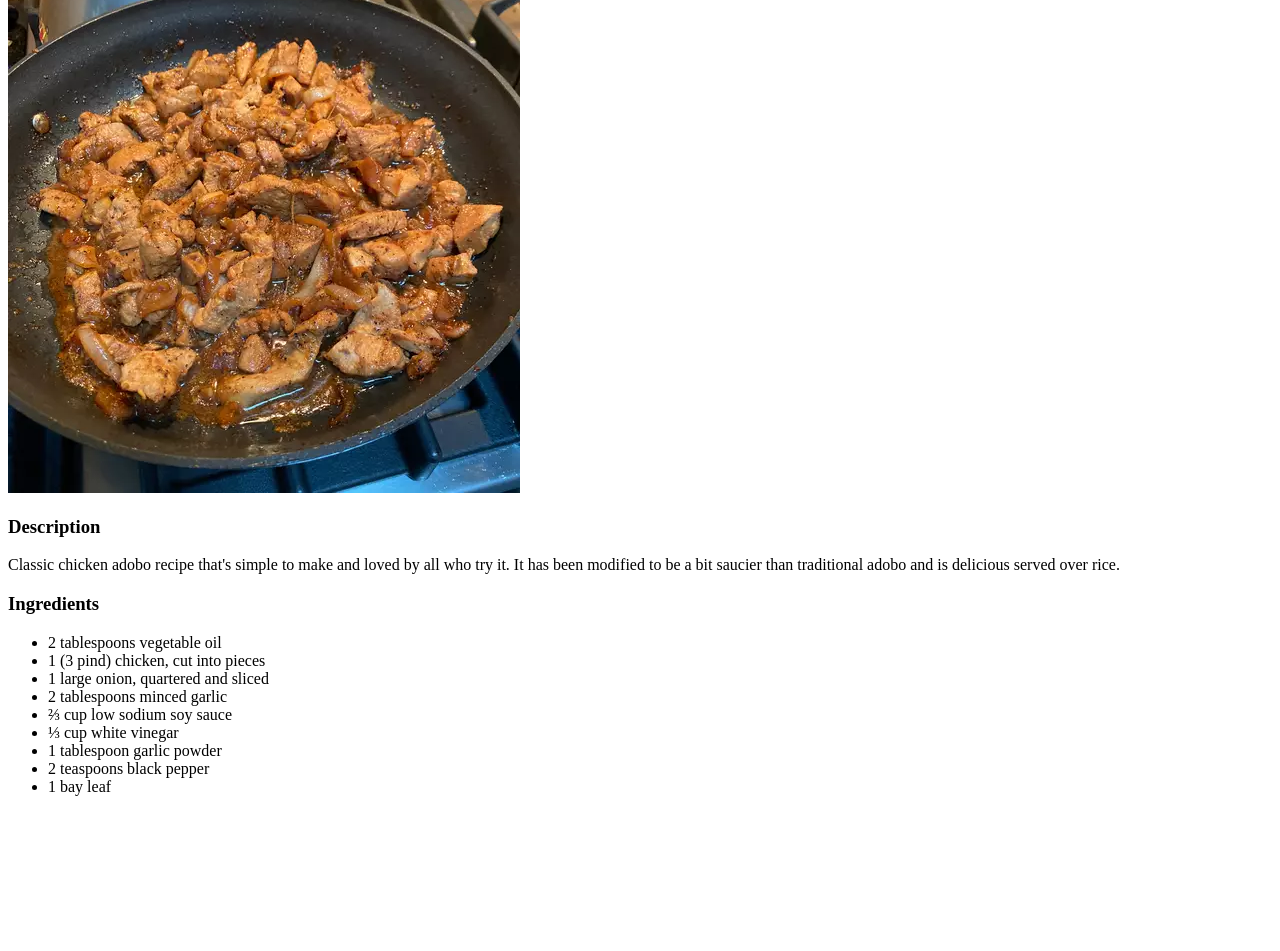
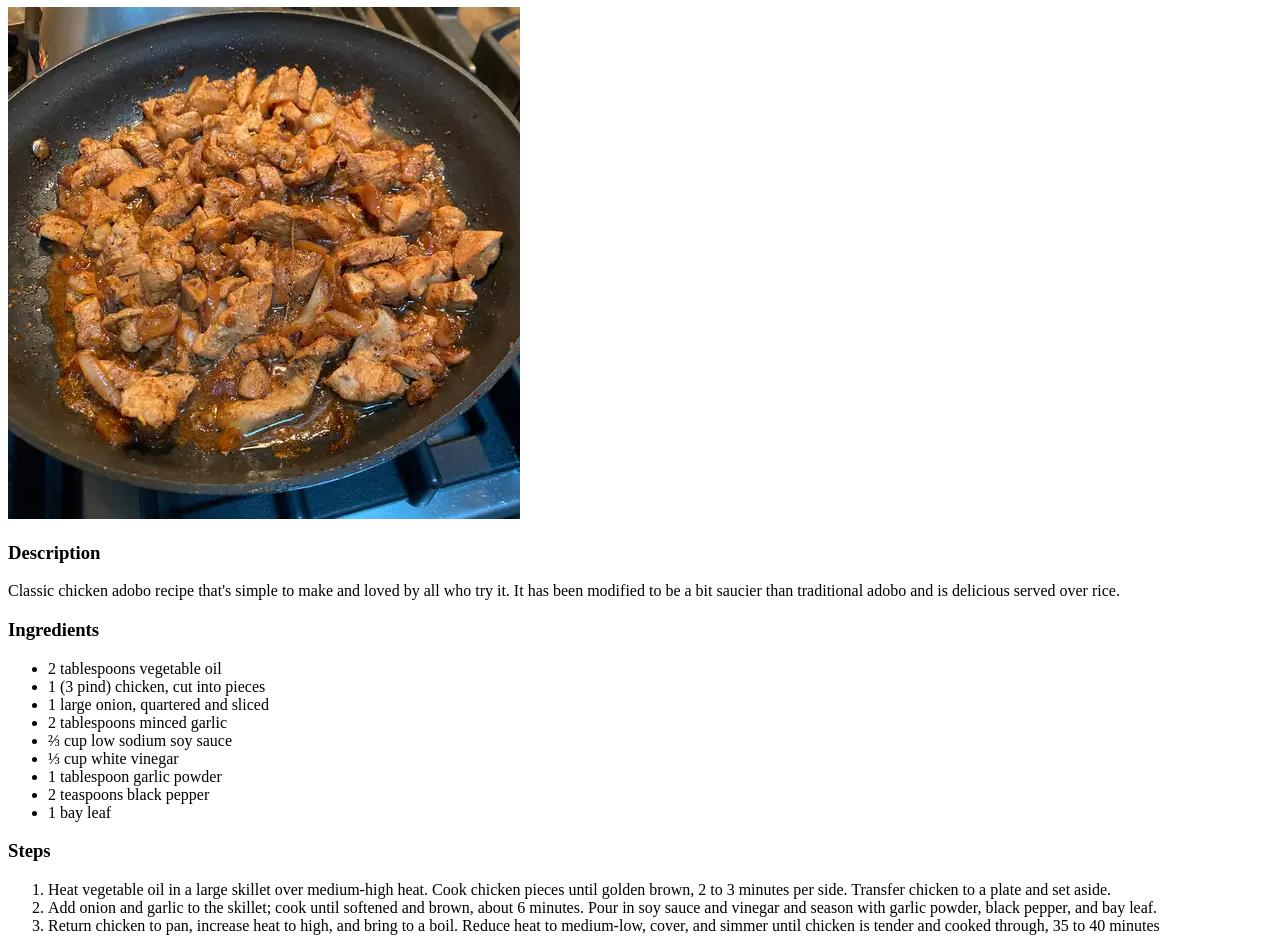
Before and after one commit to hsum4/odin-recipes, a plain HTML site: page recipes/chicken_adobo.html in a window 1280 px wide. Shown: the part 99-1050 px from the top of the page. Before the commit the page ends 911 px from the top, so only its background shows below. Drawn offline with Linux system fonts and the light colour scheme.

Commit message:
Add steps to chicken adobo and link to index

```diff
--- a/recipes/chicken_adobo.html
+++ b/recipes/chicken_adobo.html
@@ -6,6 +6,7 @@
 </head>
 
 <body>
+    <a href="../index.html">Go back to index</a>
     <h1>Chicken Adobo</h1>
     <img src="pics/chicken-adobo.webp">
     <h3>Description</h3>
@@ -23,6 +24,17 @@
         <li>2 teaspoons black pepper</li>
         <li>1 bay leaf</li>
     </ul>
+    <h3>Steps</h3>
+    <ol>
+        <li>Heat vegetable oil in a large skillet over medium-high heat. Cook chicken pieces until golden brown, 2 to 3 minutes per side.
+             Transfer chicken to a plate and set aside.</li>
+        <li>Add onion and garlic to the skillet; cook until softened and brown, about 6 minutes. Pour in soy sauce and vinegar
+             and season with garlic powder, black pepper, and
+             bay leaf.</li>
+        <li>Return chicken to pan, increase heat to high, and bring to a boil. Reduce heat to medium-low, cover, and simmer
+             until chicken is tender and cooked through, 35 to
+              40 minutes</li>
+    </ol>
 </body>
 
 </html>
```
